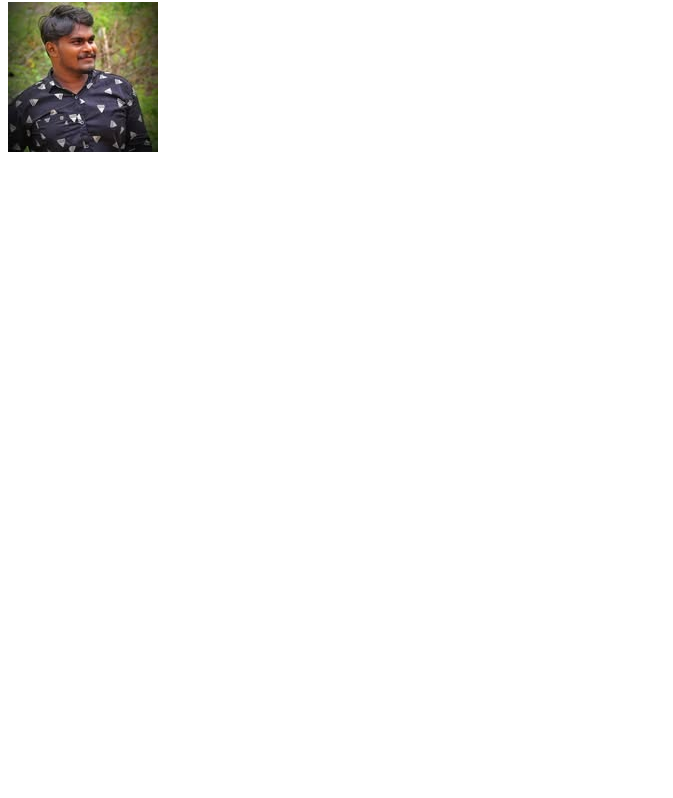
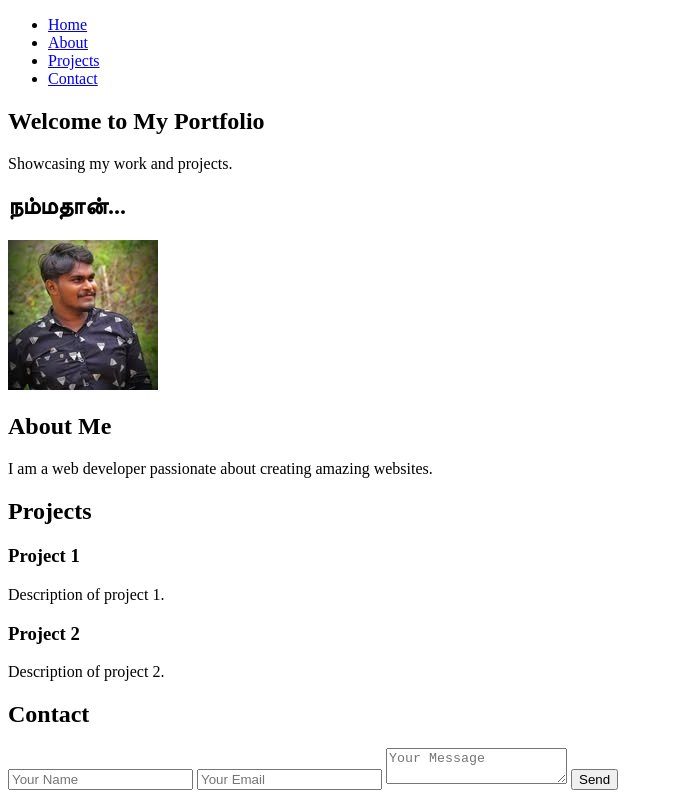
Before and after one commit to tvc66cs/thala, a plain HTML site: page index.html in a window 1280 px wide. Shown: the part 64-862 px from the top of the page, without its empty margins (0-673 px from the left). Before the commit the page ends 800 px from the top, so only its background shows below. Drawn offline with Linux system fonts and the light colour scheme.

Commit message:
Update index.html
Basic web layout

```diff
--- a/index.html
+++ b/index.html
@@ -1,2 +1,61 @@
-<h1>நம்மதான்...</h1>
-<img src="nanbar.png" alt="Image of Cristopher Nelson"/>
+<!DOCTYPE html>
+<html lang="en">
+<head>
+    <meta charset="UTF-8">
+    <meta name="viewport" content="width=device-width, initial-scale=1.0">
+    <title>Portfolio</title>
+    <link rel="stylesheet" href="styles.css">
+</head>
+<body>
+    <header>
+        <h1>My Portfolio</h1>
+        <nav>
+            <ul>
+                <li><a href="#home">Home</a></li>
+                <li><a href="#about">About</a></li>
+                <li><a href="#projects">Projects</a></li>
+                <li><a href="#contact">Contact</a></li>
+            </ul>
+        </nav>
+    </header>
+
+    <section id="home">
+        <h2>Welcome to My Portfolio</h2>
+        <p>Showcasing my work and projects.</p>
+    </section>
+
+    <section id="nanbar">
+        <h1>நம்மதான்...</h1>
+        <img src="nanbar.png" alt="Image of Cristopher Nelson"/>
+    </section>
+
+    <section id="about">
+        <h2>About Me</h2>
+        <p>I am a web developer passionate about creating amazing websites.</p>
+    </section>
+
+    <section id="projects">
+        <h2>Projects</h2>
+        <div class="project">
+            <h3>Project 1</h3>
+            <p>Description of project 1.</p>
+        </div>
+        <div class="project">
+            <h3>Project 2</h3>
+            <p>Description of project 2.</p>
+        </div>
+    </section>
+
+    <section id="contact">
+        <h2>Contact</h2>
+        <form>
+            <input type="text" placeholder="Your Name" required>
+            <input type="email" placeholder="Your Email" required>
+            <textarea placeholder="Your Message" required></textarea>
+            <button type="submit">Send</button>
+        </form>
+    </section>
+
+    <script src="script.js"></script>
+</body>
+</html>
```
